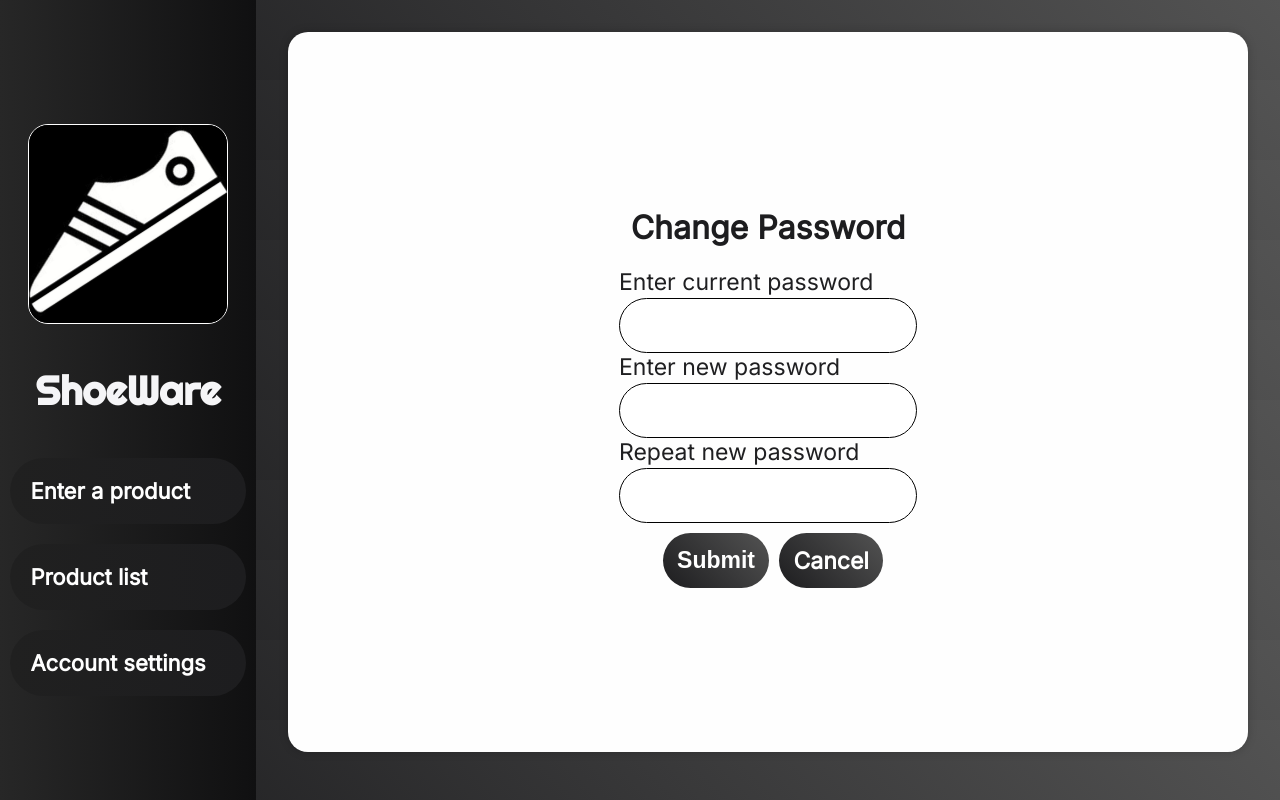
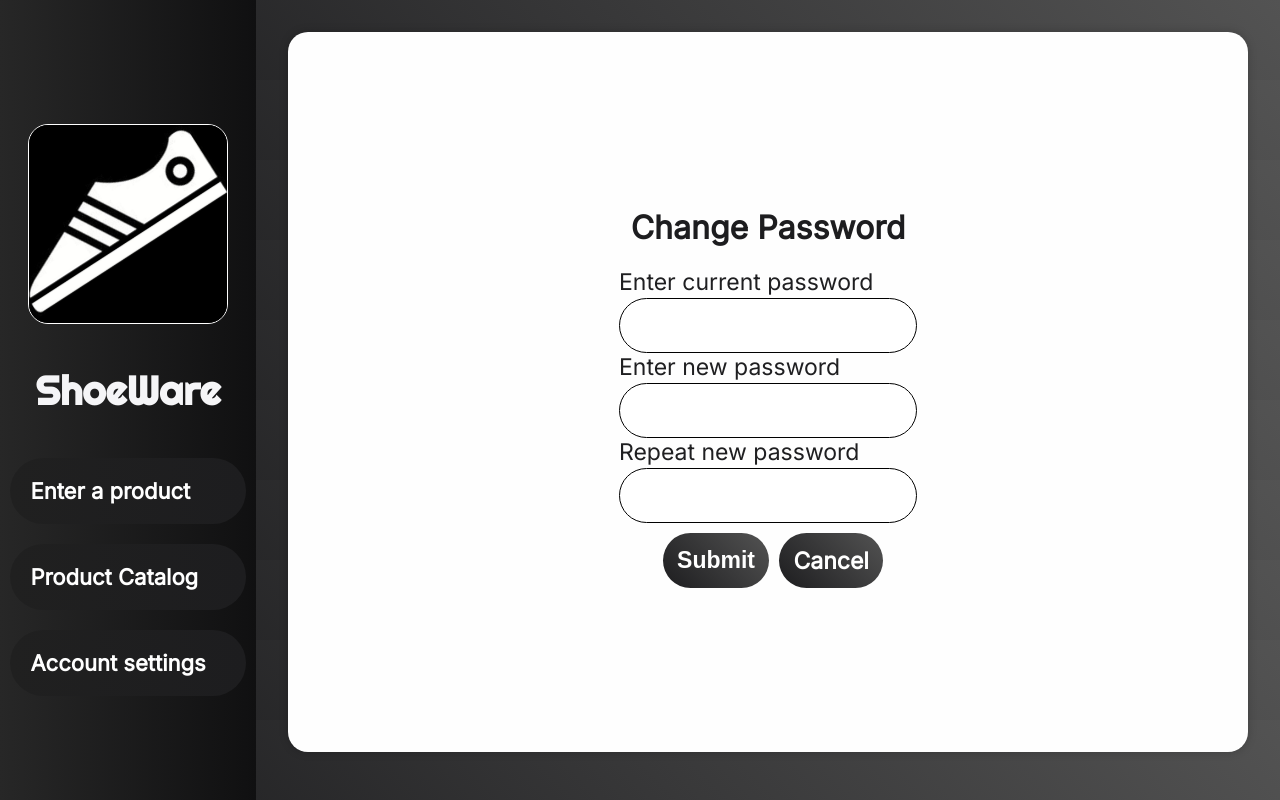
Before and after one commit to rafimps18/ShoeWare-PIMS, a PHP site: page /change-password.php in a window 1280 px wide. Run offline with PHP 8.4, Linux system fonts and the light colour scheme; a user stored in the database is signed in; data comes from the database, SQL or seed files in the repository.

Commit message:
Small changes

```diff
--- a/navbar.php
+++ b/navbar.php
@@ -20,7 +20,7 @@
             <h1 class="company-name-navbar">ShoeWare</h1>
             <div class="navbar-links">
                 <a href="form.php">Enter a product</a>
-                <a href="database.php">Product list</a>
+                <a href="database.php">Product Catalog</a>
                 <a href="account-settings.php">Account settings</a>
             </div>
         </div>
```
